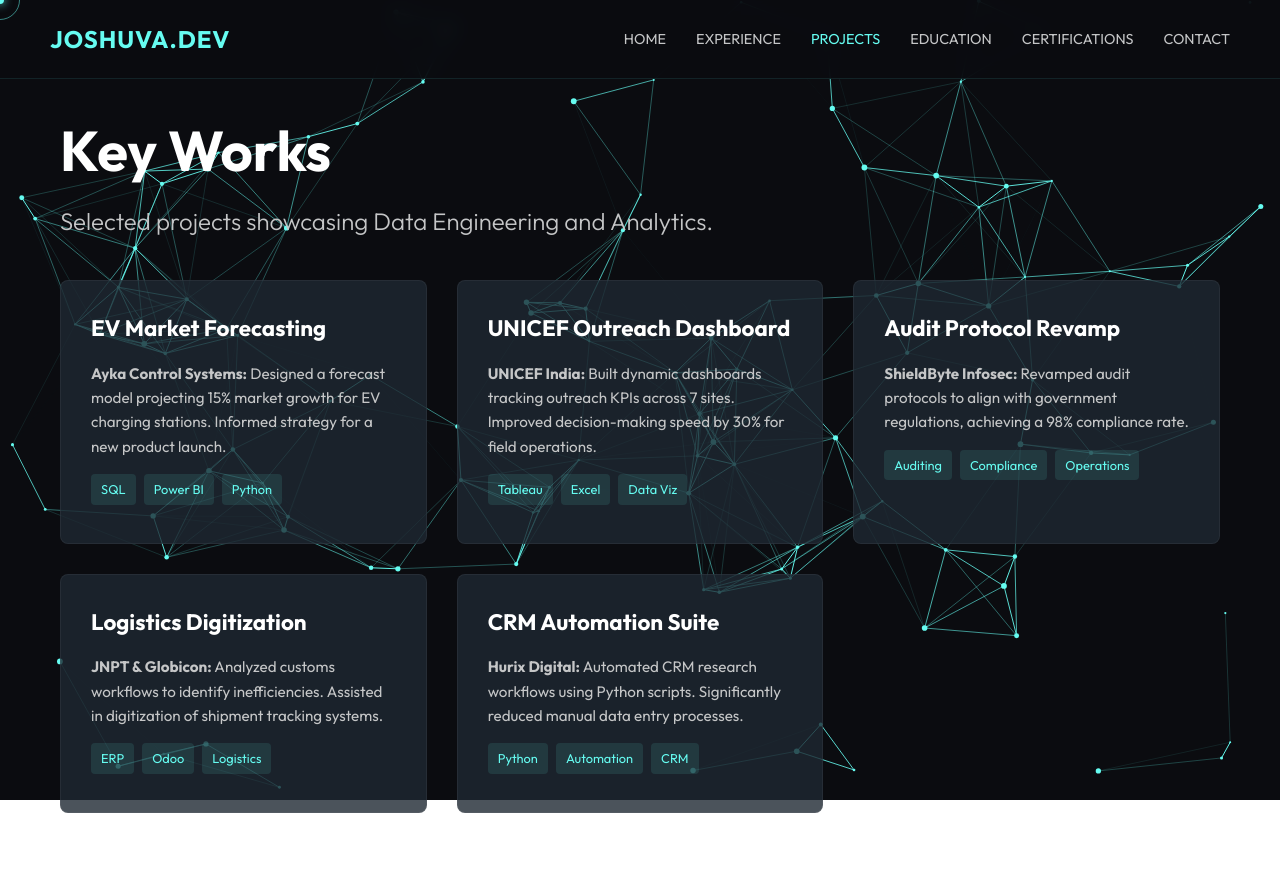
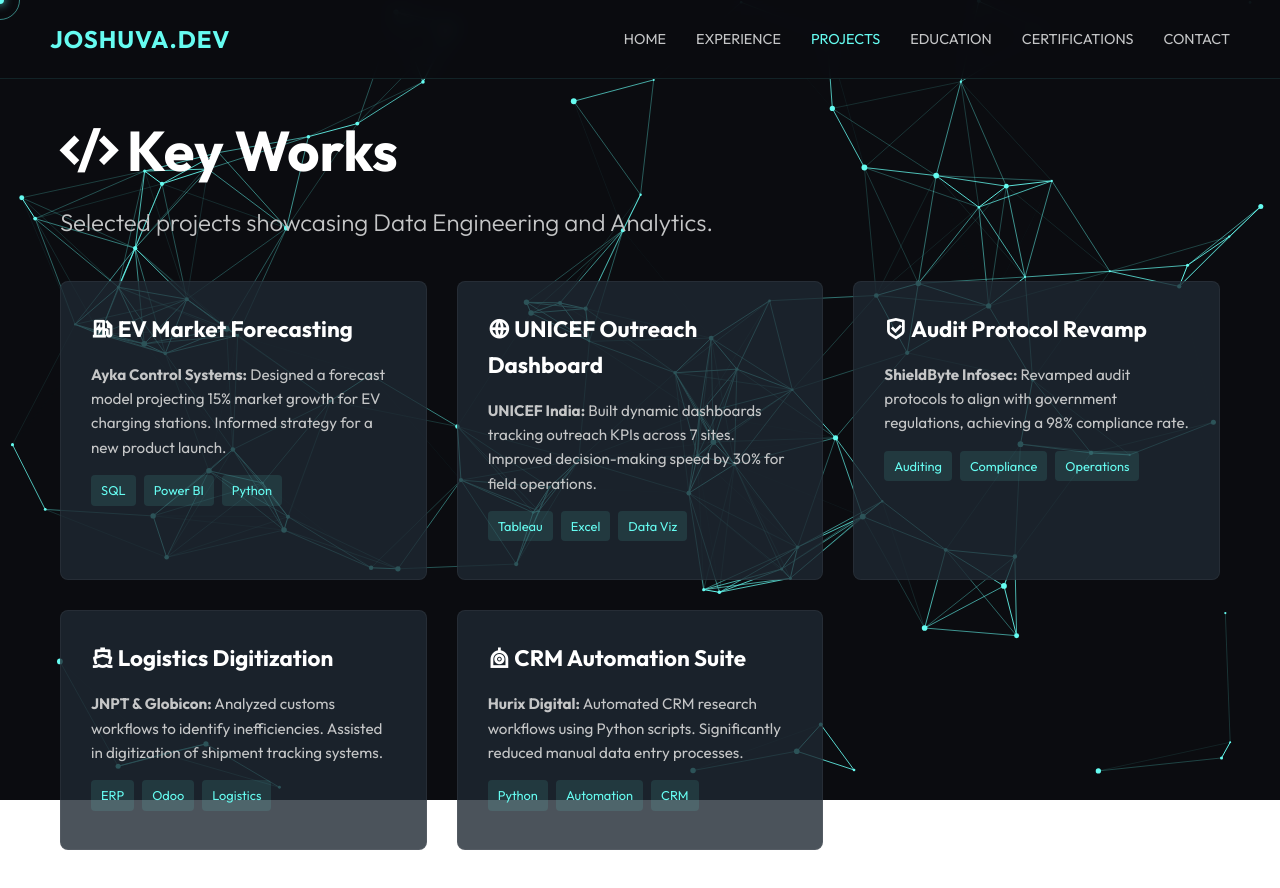
Before and after one commit to Joshuva1272/joshuva-portfolio, a plain HTML site: page projects.html in a window 1280 px wide. Before the commit the page ends 863 px from the top, so only its background shows below. Drawn offline with nearby package versions, Linux system fonts and the light colour scheme.

Commit message:
Refactor projects.html with icon integration

```diff
--- a/projects.html
+++ b/projects.html
@@ -5,10 +5,10 @@
     <meta name="viewport" content="width=device-width, initial-scale=1.0">
     <title>Projects | Joshuva Jeemon</title>
     <link rel="stylesheet" href="style.css">
+    <link href="https://cdn.jsdelivr.net/npm/remixicon@3.5.0/fonts/remixicon.css" rel="stylesheet">
 </head>
 <body>
     <canvas id="fluid-canvas"></canvas>
-
     <nav>
         <a href="index.html" class="logo">JOSHUVA.DEV</a>
         <ul class="nav-links">
@@ -20,50 +20,35 @@
             <li><a href="contact.html">Contact</a></li>
         </ul>
     </nav>
-
     <main>
-        <h1>Key Works</h1>
+        <h1><i class="ri-code-s-slash-line"></i> Key Works</h1>
         <p class="subtitle">Selected projects showcasing Data Engineering and Analytics.</p>
 
         <div class="grid-container">
             <div class="card">
-                <h3>EV Market Forecasting</h3>
+                <h3><i class="ri-charging-pile-line"></i> EV Market Forecasting</h3>
                 <p><strong>Ayka Control Systems:</strong> Designed a forecast model projecting 15% market growth for EV charging stations. Informed strategy for a new product launch.</p>
-                <div class="tags">
-                    <span>SQL</span><span>Power BI</span><span>Python</span>
-                </div>
+                <div class="tags"><span>SQL</span><span>Power BI</span><span>Python</span></div>
             </div>
-
             <div class="card">
-                <h3>UNICEF Outreach Dashboard</h3>
+                <h3><i class="ri-global-line"></i> UNICEF Outreach Dashboard</h3>
                 <p><strong>UNICEF India:</strong> Built dynamic dashboards tracking outreach KPIs across 7 sites. Improved decision-making speed by 30% for field operations.</p>
-                <div class="tags">
-                    <span>Tableau</span><span>Excel</span><span>Data Viz</span>
-                </div>
+                <div class="tags"><span>Tableau</span><span>Excel</span><span>Data Viz</span></div>
             </div>
-
             <div class="card">
-                <h3>Audit Protocol Revamp</h3>
+                <h3><i class="ri-shield-check-line"></i> Audit Protocol Revamp</h3>
                 <p><strong>ShieldByte Infosec:</strong> Revamped audit protocols to align with government regulations, achieving a 98% compliance rate.</p>
-                <div class="tags">
-                    <span>Auditing</span><span>Compliance</span><span>Operations</span>
-                </div>
+                <div class="tags"><span>Auditing</span><span>Compliance</span><span>Operations</span></div>
             </div>
-
             <div class="card">
-                <h3>Logistics Digitization</h3>
+                <h3><i class="ri-ship-line"></i> Logistics Digitization</h3>
                 <p><strong>JNPT & Globicon:</strong> Analyzed customs workflows to identify inefficiencies. Assisted in digitization of shipment tracking systems.</p>
-                <div class="tags">
-                    <span>ERP</span><span>Odoo</span><span>Logistics</span>
-                </div>
+                <div class="tags"><span>ERP</span><span>Odoo</span><span>Logistics</span></div>
             </div>
-
             <div class="card">
-                <h3>CRM Automation Suite</h3>
+                <h3><i class="ri-robot-line"></i> CRM Automation Suite</h3>
                 <p><strong>Hurix Digital:</strong> Automated CRM research workflows using Python scripts. Significantly reduced manual data entry processes.</p>
-                <div class="tags">
-                    <span>Python</span><span>Automation</span><span>CRM</span>
-                </div>
+                <div class="tags"><span>Python</span><span>Automation</span><span>CRM</span></div>
             </div>
         </div>
     </main>
```
